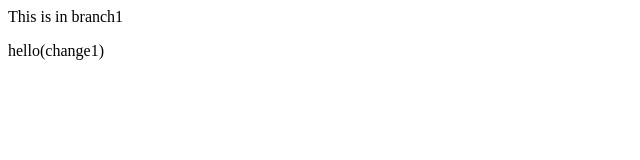
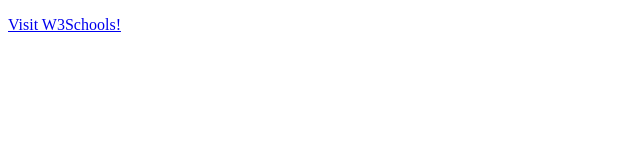
Before and after one commit to Kushal1007/demo, a plain HTML site: page index.html in a window 1280 px wide. Shown: the whole page, without its empty margins (0-640 px from the left). Drawn offline with Linux system fonts and the light colour scheme.

Commit message:
Adding new word doc

```diff
--- a/index.html
+++ b/index.html
@@ -1,2 +1,14 @@
-<p>This is in branch1</p>
-<a>hello(change1)</a>
+<!DOCTYPE html>
+<html lang="en">
+<head>
+    <meta charset="UTF-8">
+    <meta name="viewport" content="width=device-width, initial-scale=1.0">
+    <title>Document</title>
+</head>
+<body>
+
+<p>
+    <a rel="noopener" href="https://www.w3schools.com/" target="_self">Visit W3Schools!</a>
+</p>
+</body>
+</html>
```
Also changed, not shown: 1 other file.
